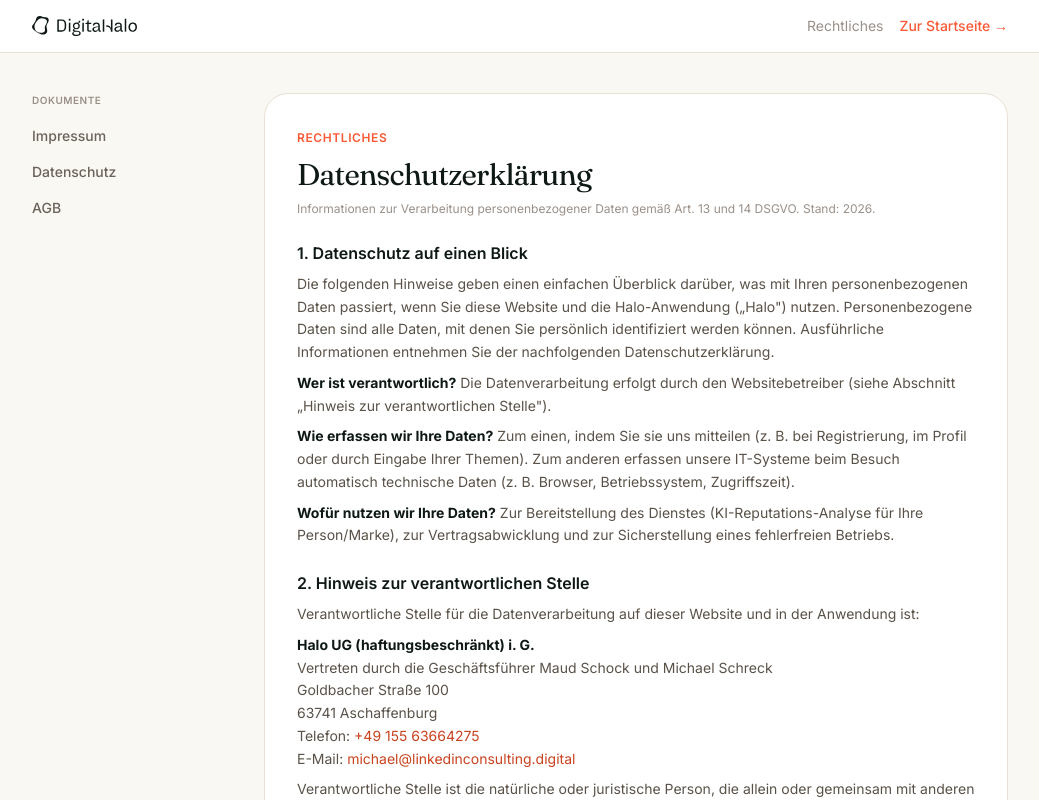
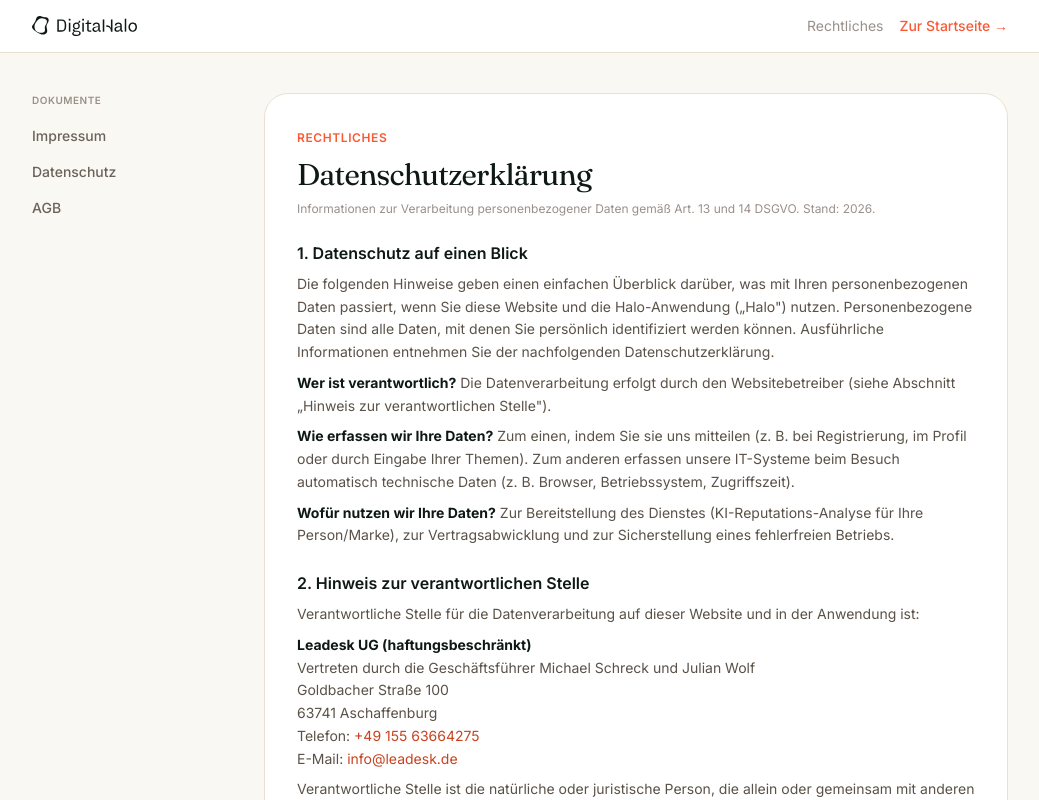
Before and after one commit to michaelschreck-gif/auralis, a Next.js app: page /legal/datenschutz in a window 1280 px wide. Shown: the top 800 px of the page, without its empty margins (120-1159 px from the left). Built offline with nearby package versions, Linux system fonts and the light colour scheme.

Commit message:
Datenschutz: verantwortliche Stelle Leadesk UG (haftungsbeschränkt)

```diff
--- a/app/legal/datenschutz/page.tsx
+++ b/app/legal/datenschutz/page.tsx
@@ -46,12 +46,12 @@ export default function DatenschutzPage() {
           Verantwortliche Stelle für die Datenverarbeitung auf dieser Website und in der Anwendung ist:
         </p>
         <p>
-          <strong className="text-[#0E1916]">Halo UG (haftungsbeschränkt) i. G.</strong><br />
-          Vertreten durch die Geschäftsführer Maud Schock und Michael Schreck<br />
+          <strong className="text-[#0E1916]">Leadesk UG (haftungsbeschränkt)</strong><br />
+          Vertreten durch die Geschäftsführer Michael Schreck und Julian Wolf<br />
           Goldbacher Straße 100<br />
           63741 Aschaffenburg<br />
           Telefon: <a href="tel:+4915563664275" className="text-[#C8431F] hover:underline">+49 155 63664275</a><br />
-          E-Mail: <a href="mailto:michael@linkedinconsulting.digital" className="text-[#C8431F] hover:underline">michael@linkedinconsulting.digital</a>
+          E-Mail: <a href="mailto:info@leadesk.de" className="text-[#C8431F] hover:underline">info@leadesk.de</a>
         </p>
         <p>
           Verantwortliche Stelle ist die natürliche oder juristische Person, die allein oder gemeinsam mit
```
